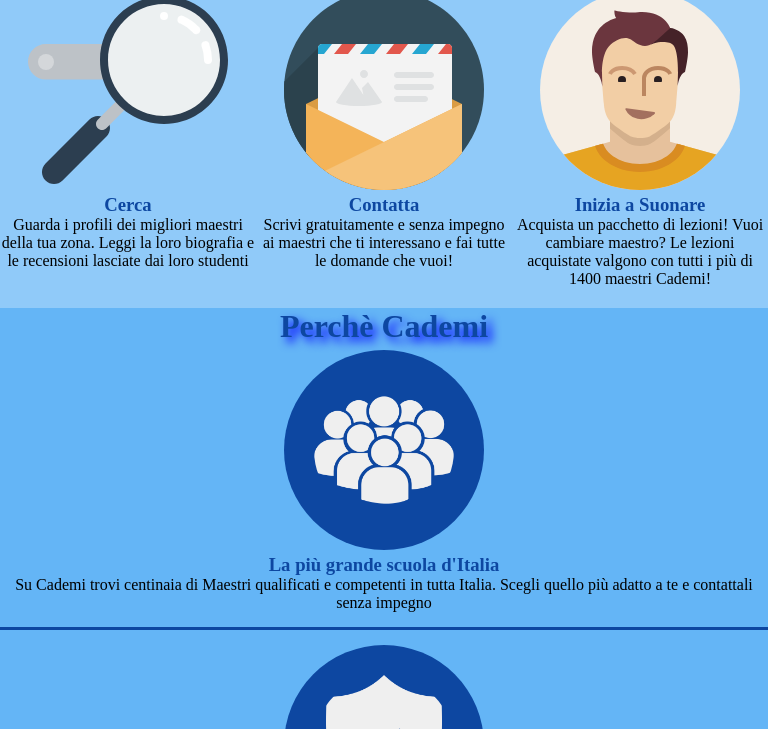
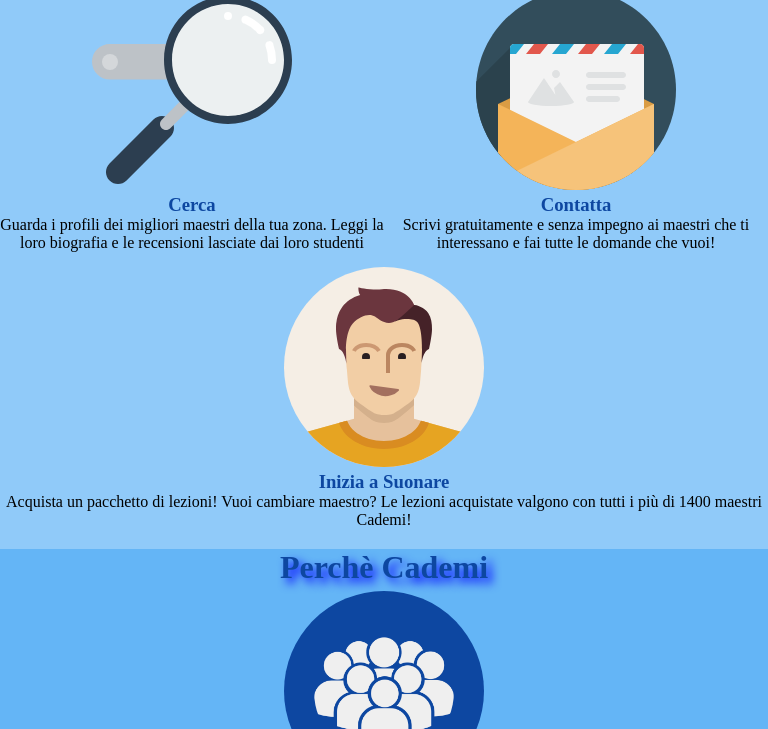
Before and after one commit to LaScheggia/html-css-resp-wannabe-12bool, a plain HTML site: page index.html in a window 768 px wide. Shown: the part 394-1123 px from the top of the page. Drawn offline with Linux system fonts and the light colour scheme.

Commit message:
special margin fix

```diff
--- a/assets/css/style1.css
+++ b/assets/css/style1.css
@@ -60,6 +60,10 @@
     background-color: rgb(100, 181, 246);
   }
 
+  .come-funziona-margin{
+    margin-top: 15px;
+  }
+
   hr {
     height: 3px;
     background-color: rgb(13, 71, 161);
@@ -84,7 +88,7 @@
 }
 
 
-/* big over 992 */
+/* large over 992 */
 @media all and (min-width: 992px){
   .wrap-container.lezioni,
   .wrap-container.steps,
--- a/index.html
+++ b/index.html
@@ -27,17 +27,17 @@
       <div class="container wrap-container steps"> <!-- sezione why -->
         <div class="container">
           <div><h1>Come Funziona</h1></div>
-          <div class="col-lg-4 col-md-4 col-xs-12">
+          <div class="col-lg-4 col-md-6 col-xs-12">
             <img src="assets/img/search.svg" alt="search">
             <h3>Cerca</h3>
             Guarda i profili dei migliori maestri della tua zona. Leggi la loro biografia e le recensioni lasciate dai loro studenti
           </div>
-          <div class="col-lg-4 col-md-4 col-xs-12">
+          <div class="col-lg-4 col-md-6 col-xs-12">
             <img src="assets/img/letter.svg" alt="letter">
             <h3>Contatta</h3>
             Scrivi gratuitamente e senza impegno ai maestri che ti interessano e fai tutte le domande che vuoi!
           </div>
-          <div class="col-lg-4 col-md-4 col-xs-12">
+          <div class="col-lg-4 col-md-12 col-xs-12 come-funziona-margin">
             <img src="assets/img/male.svg" alt="male">
             <h3>Inizia a Suonare</h3>
             Acquista un pacchetto di lezioni! Vuoi cambiare maestro? Le lezioni acquistate valgono con tutti i più di 1400 maestri Cademi!
```
